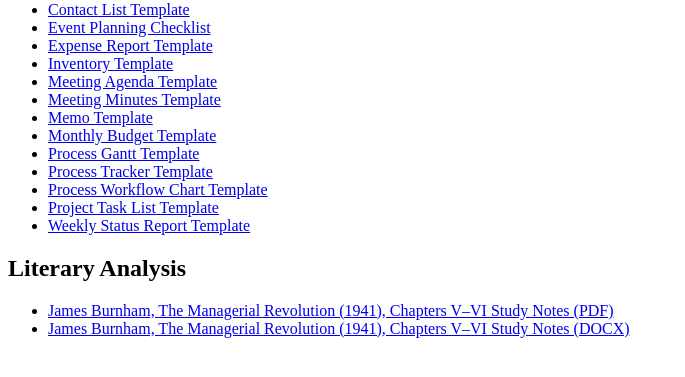
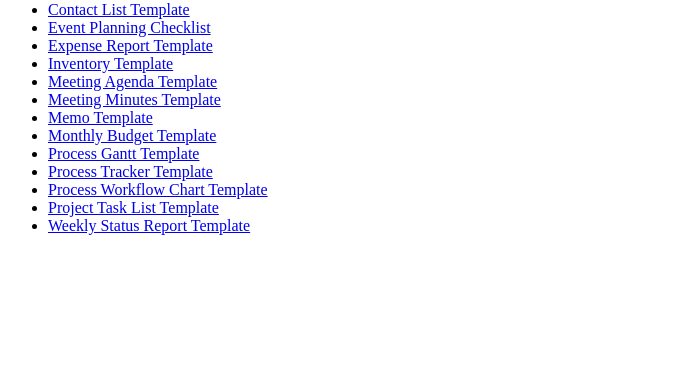
Before and after one commit to randomguy44baller/templates, a plain HTML site: page index.html in a window 1280 px wide. Shown: the part 79-456 px from the top of the page, without its empty margins (0-685 px from the left). Drawn offline with Linux system fonts and the light colour scheme.

Commit message:
Remove Burnham study notes
Co-authored-by: randomguy44baller <randomguy44baller@users.noreply.github.com>

```diff
--- a/index.html
+++ b/index.html
@@ -13,8 +13,3 @@
 <li><a href="Project-Task-List-Template.xlsx" download>Project Task List Template</a></li>
 <li><a href="Weekly-Status-Report-Template.docx" download>Weekly Status Report Template</a></li>
 </ul>
-<h2 id="literary-analysis">Literary Analysis</h2>
-<ul>
-<li><a href="Burnham_Managerial_Revolution_ChV-VI_Notes_PUBLIC.pdf" download>James Burnham, The Managerial Revolution (1941), Chapters V–VI Study Notes (PDF)</a></li>
-<li><a href="Burnham_Managerial_Revolution_ChV-VI_Notes_PUBLIC.docx" download>James Burnham, The Managerial Revolution (1941), Chapters V–VI Study Notes (DOCX)</a></li>
-</ul>
```
Also changed, not shown: 2 other files.
